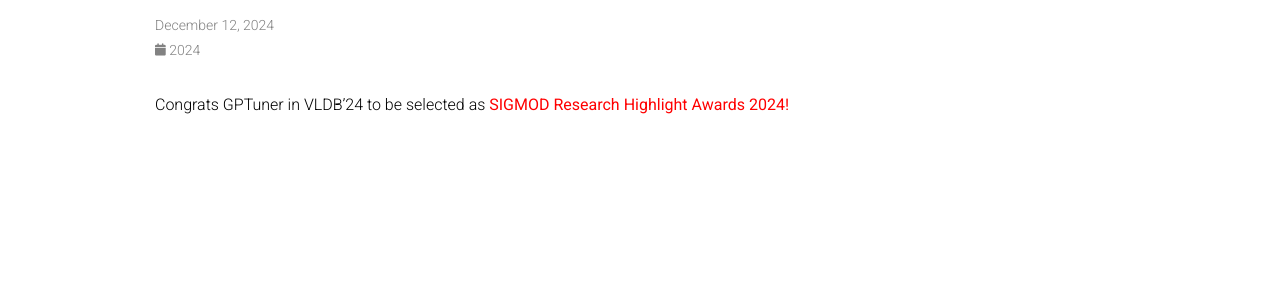
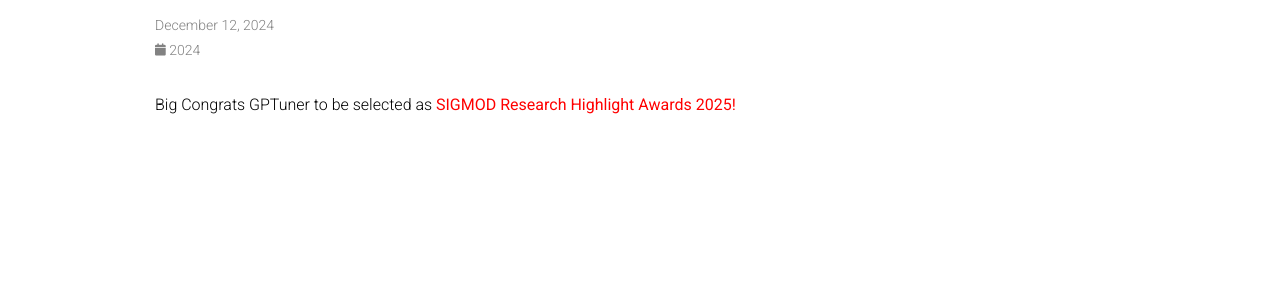
Before and after one commit to ids-lab-asia/ids-lab-asia.github.io, a Jekyll site: the page built from _news/announcement_6.md, in a window 1280 px wide. Shown: the part 146-434 px from the top of the page. Built offline with Jekyll 4.4.1, drawn with Linux system fonts in a browser that asks for light colours; comment, search, counter and statistics services are not loaded; a style sheet for code colours, icons or effects is not loaded.

Commit message:
Update announcement_6.md

```diff
--- a/_news/announcement_6.md
+++ b/_news/announcement_6.md
@@ -5,4 +5,4 @@
 related_posts: false
 ---
 
-Congrats GPTuner in VLDB'24 to be selected as <b style="color: red;">SIGMOD Research Highlight Awards 2024!</b>
+Big Congrats GPTuner to be selected as <b style="color: red;">SIGMOD Research Highlight Awards 2025!</b>
```
